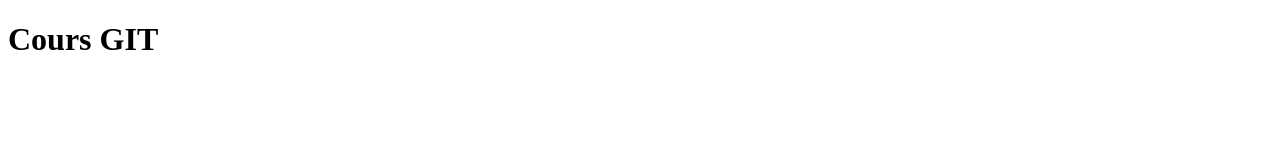
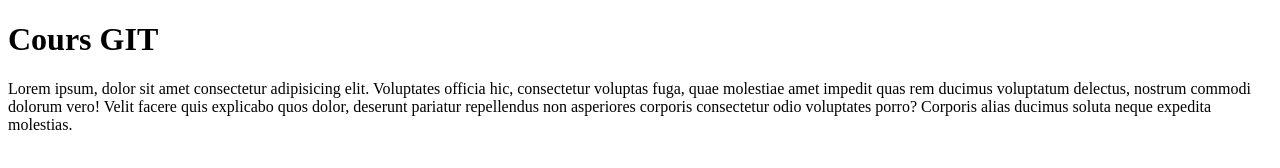
Before and after one commit to eelDigit/dam_3, a plain HTML site: page index.html in a window 1280 px wide. Drawn offline with Linux system fonts and the light colour scheme.

Commit message:
ajout paragraphe

```diff
--- a/index.html
+++ b/index.html
@@ -8,5 +8,7 @@
 </head>
 <body>
     <h1>Cours GIT</h1>
+<p>Lorem ipsum, dolor sit amet consectetur adipisicing elit. Voluptates officia hic, consectetur voluptas fuga, quae molestiae amet impedit quas rem ducimus voluptatum delectus, nostrum commodi dolorum vero! Velit facere quis explicabo quos dolor, deserunt pariatur repellendus non asperiores corporis consectetur odio voluptates porro? Corporis alias ducimus soluta neque expedita molestias.</p>
+
 </body>
 </html>
```
